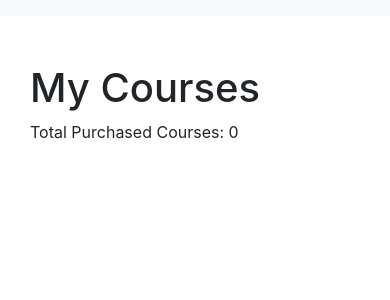
After one commit to irshadkhan2019/videoSubscriptionApp, a Django app: page /course/purchased in a window 390 px wide. The commit adds this page. Shown: the top 300 px of the page. Run offline with Django 3.2, Linux system fonts and the light colour scheme; the visitor is signed in with stand-in values (Sample User, id 1); some libraries are stand-ins or nearby versions.

Commit message:
Showing users their purchased courses url,view,template

```diff
--- a/authentication/views.py
+++ b/authentication/views.py
@@ -15,7 +15,7 @@ def Signup(request):
 
         # matching conditions
         if pass1!=pass2:
-             messages.warning(request, "password and conform password must be same")
+             messages.warning(request, "password and confirm password must be same")
         if username=="" or email=="" or pass1=="":
             messages.warning(request, "Please fill all fields")
         if User.objects.filter(username=username).exists():
--- a/course/urls.py
+++ b/course/urls.py
@@ -7,5 +7,6 @@ urlpatterns = [
     path("", views.course_list,name='course'),
     path("course/", views.course_list,name='course'),
     path("course/<int:course_id>/video/<int:video_id>/", views.course_detail,name='course_detail'),
+    path("course/purchased", views.purchased_course,name='purchased_course'),
 
 ]
--- a/course/views.py
+++ b/course/views.py
@@ -36,3 +36,14 @@ def course_detail(request,course_id,video_id=None):
     else:
         # If the course is paid and the user hasn't purchased it, let payments app handle it
         return redirect('payments:buy_course', course_id=course_id)
+
+# Show users their purchased courses
+@login_required(login_url='authentication:login')
+def purchased_course(request):
+    purchased_courses=UserCourses.objects.filter(user=request.user)
+    course_count = purchased_courses.count()
+    context={
+        'purchased_courses':purchased_courses,
+        'course_count':course_count,
+    }
+    return render(request, 'purchased_course.html',context)
--- /dev/null
+++ b/templates/purchased_course.html
@@ -0,0 +1,35 @@
+{% extends 'base.html' %}
+
+{% block content %}
+<div class="container mt-5">
+    <h1>My Courses</h1>
+    <p>Total Purchased Courses: {{ course_count }} </p>
+    <!-- Display purchased courses -->
+    <div class="row">
+        {% for course in purchased_courses %}
+            <div class="col-md-4">
+                <a href="{% url 'course:course_detail' course.purchased_courses.pk 0 %}">
+                    <div class="card mb-4">
+                        {% if course.purchased_courses.image %}
+                            <img src="{{ course.purchased_courses.image.url }}" alt="{{ course.purchased_courses.title }} Image" class="card-img-top">
+                        {% endif %}
+                        <div class="card-body">
+                            <h5 class="card-title">{{ course.purchased_courses.title }}</h5>
+                            <p class="card-text">{{ course.purchased_courses.description }}</p>
+                            <p class="card-text">
+                                Price: ${{ course.purchased_courses.price }}
+                                {% if course.purchased_courses.is_free %}
+                                    <span class="badge badge-success">Free</span>
+                                {% else %}
+                                    <span class="badge badge-warning">Paid</span>
+                                {% endif %}
+                            </p>
+                        </div>
+                    </div>
+                </a>
+            </div>
+        {% endfor %}
+    </div>
+
+</div>
+{% endblock %}
--- a/templates/signup.html
+++ b/templates/signup.html
@@ -13,7 +13,7 @@
         </div>
         <div class="form-group">
             <label for="email">Email</label>
-            <input type="email" placeholder="Email or Phone" name="email" class="form-control" id="email">
+            <input type="email" placeholder="Email " name="email" class="form-control" id="email">
          </div>
 
         <div class="form-group">
@@ -23,7 +23,7 @@
 
         <div class="form-group">
             <label for="password2">Confirm Password</label>
-            <input type="password" placeholder="Confrom Password" id="password2" class="form-control" name="password2">
+            <input type="password" placeholder="Confirm Password" id="password2" class="form-control" name="password2">
         </div>
         <button type="submit" class="btn btn-primary">Signup</button>
 
```
Also changed, not shown: authentication/forms.py (deleted, +0 -63 lines).
